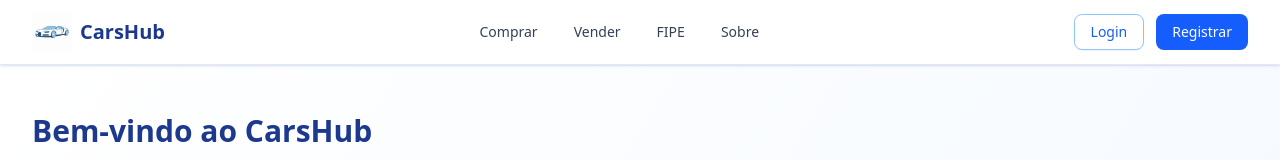
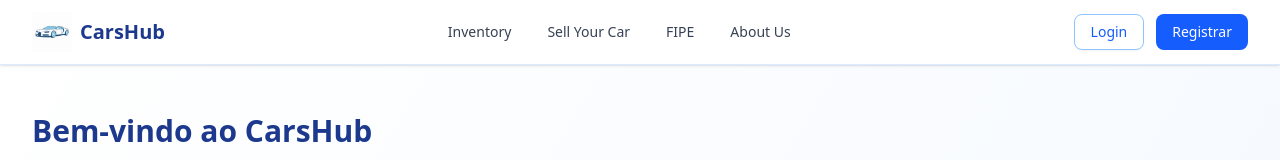
Before and after one commit to MateusLyoshka/CarSales, a Next.js app: page / in a window 1280 px wide. Shown: the top 160 px of the page. Built offline with nearby package versions, Linux system fonts and the light colour scheme.

Commit message:
refactor header component navigation links to use Link for routing

```diff
--- a/components/header/header.tsx
+++ b/components/header/header.tsx
@@ -23,30 +23,38 @@ export default function Header() {
 
           {/* Menu Principal */}
           <nav className="hidden md:flex items-center space-x-1">
+            <Link href="/inventory">
               <Button
                 variant="ghost"
                 className="text-gray-700 hover:text-blue-600 hover:bg-blue-50 font-medium"
               >
-              Comprar
+                Inventory
               </Button>
+            </Link>
+            <Link href="/sell">
               <Button
                 variant="ghost"
                 className="text-gray-700 hover:text-blue-600 hover:bg-blue-50 font-medium"
               >
-              Vender
+                Sell Your Car
               </Button>
+            </Link>
+            <Link href="/fipe">
               <Button
                 variant="ghost"
                 className="text-gray-700 hover:text-blue-600 hover:bg-blue-50 font-medium"
               >
                 FIPE
               </Button>
+            </Link>
+            <Link href="/sobre">
               <Button
                 variant="ghost"
                 className="text-gray-700 hover:text-blue-600 hover:bg-blue-50 font-medium"
               >
-              Sobre
+                About Us
               </Button>
+            </Link>
           </nav>
 
           {/* Botões de Autenticação */}
```
Lines whose indentation alone changed are shown as unchanged.
